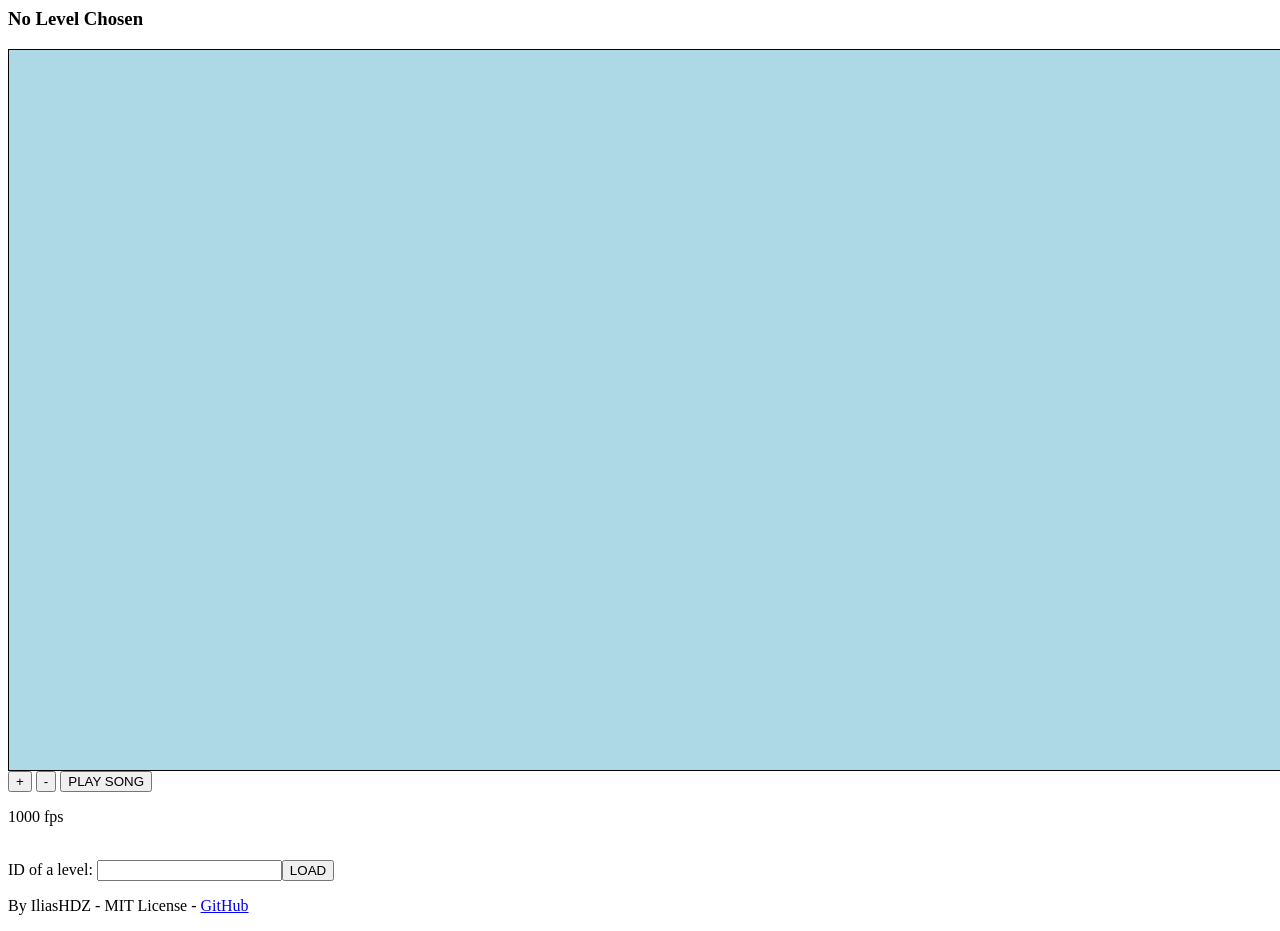
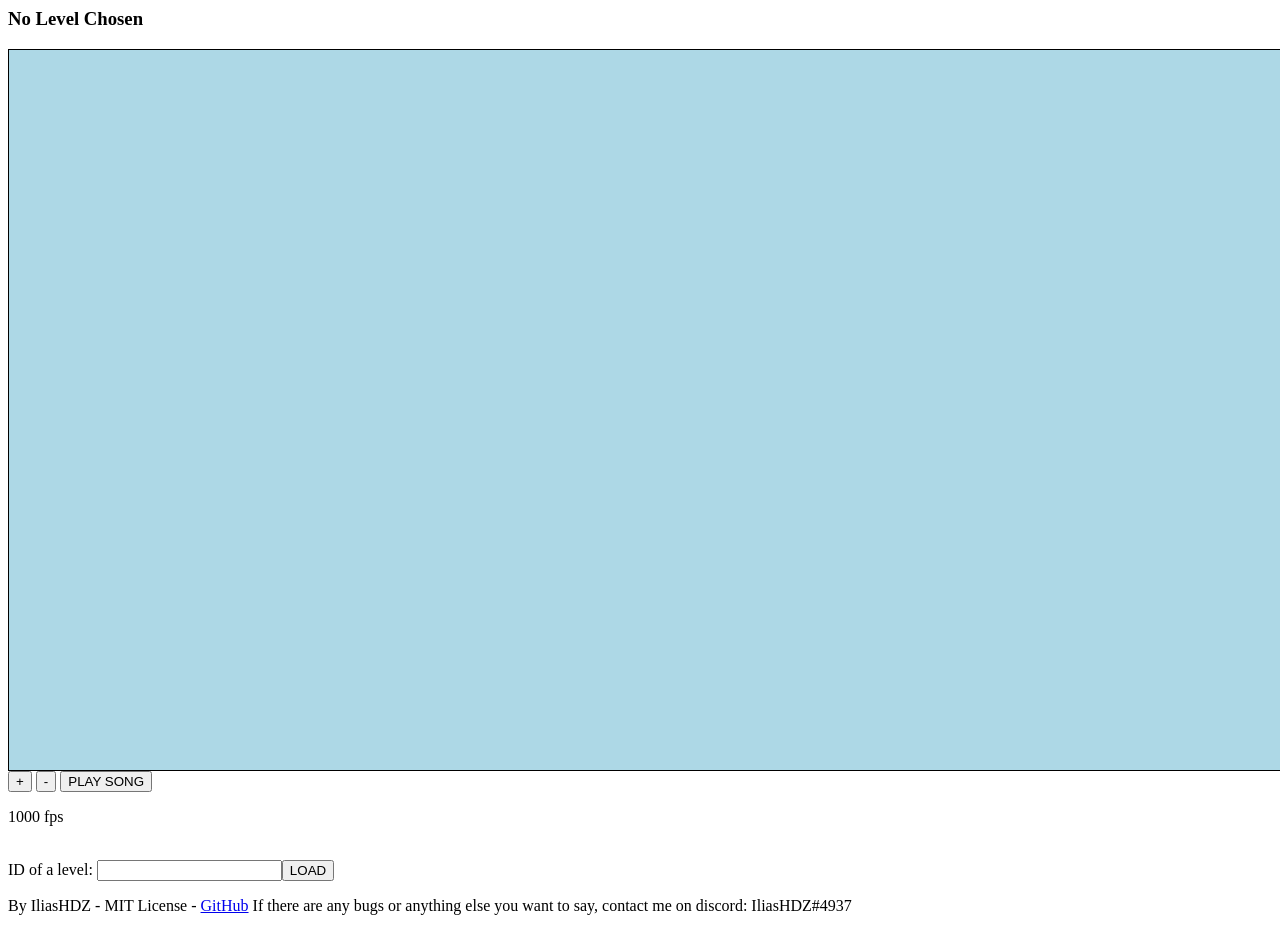
Before and after one commit to iliasHDZ/GDRenderW, a plain HTML site: page index.html in a window 1280 px wide. Drawn offline with Linux system fonts and the light colour scheme.

Commit message:
Update index.html

```diff
--- a/index.html
+++ b/index.html
@@ -16,6 +16,6 @@
         <p id="counter">xxx fps</p><br>
         ID of a level: <input type="text" id="id-input"><button onclick="switchLevel()">LOAD</button>
         <p id="info"></p>
-        <p>By IliasHDZ - MIT License - <a href="https://github.com/iliasHDZ/GDRenderW">GitHub</a></p>
+        <p>By IliasHDZ - MIT License - <a href="https://github.com/iliasHDZ/GDRenderW">GitHub</a>  If there are any bugs or anything else you want to say, contact me on discord: IliasHDZ#4937</p>
     </body>
 </html>
```
